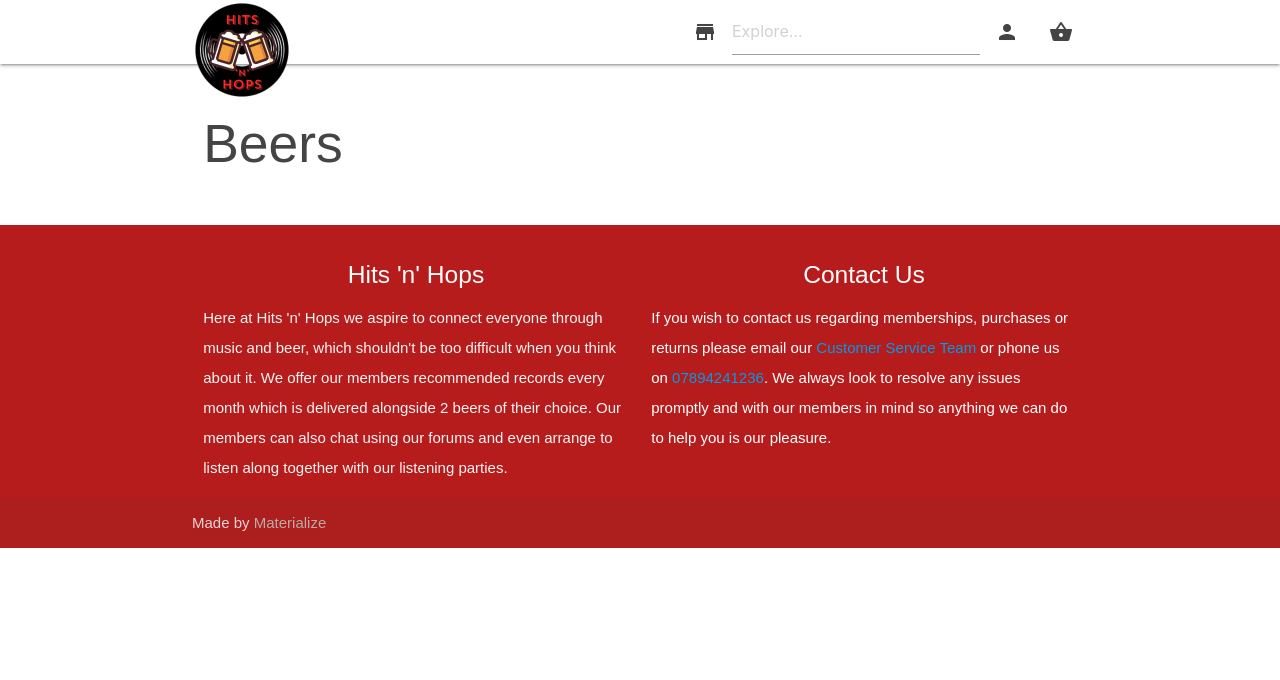
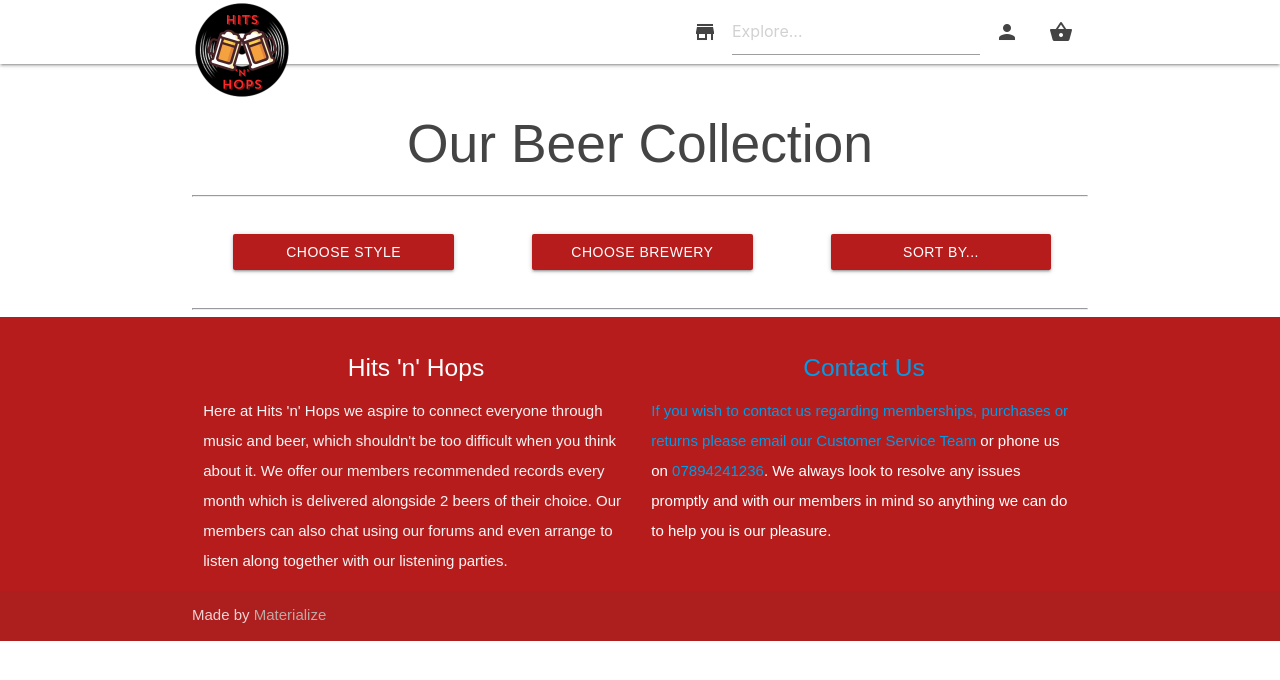
Before and after one commit to Code-Institute-Submissions/ms4project, a Django app: template products/templates/products/beers.html in a window 1280 px wide. Shown: the top 680 px of the page. Run offline with Django 3.2, Linux system fonts and the light colour scheme; the template is opened without the code that fills it, so the values that code supplies are empty; some web fonts are replaced.

Commit message:
added style, brewery and sort by to beers page

```diff
--- a/products/templates/products/beers.html
+++ b/products/templates/products/beers.html
@@ -12,8 +12,69 @@
 {% block content %}
     <div class="container">
         <div class="row">
-            <div class="col">
-                <h2 class="header">Beers</h2>
+            <h2 class="header center-align">Our Beer Collection</h2>
+            <hr>
+        </div>
+        <div class="row center-align">
+            <div class="col s12 m4">
+                <a class="btn btn-pick red darken-4 large modal-trigger" href="#style">Choose Style</a>
+
+                <!-- Modal Structure -->
+                <div id="style" class="modal">
+                    <div class="modal-content">
+                        <h4>Pick Your Style</h4>
+                        {% for style in styles %}
+                            <form action="#">
+                                <p>
+                                    <label>
+                                        <input name="group1" type="radio"/>
+                                        <span>{{ style.friendly_name }}</span>
+                                    </label>
+                                </p>
+                            </form>
+                        {% endfor %}
+                    </div>
+                    <div class="modal-footer">
+                        <a href="#!" class="modal-close waves-effect waves-green btn-flat">Agree</a>
+                    </div>
+                </div>
+
+            </div>
+            <div class="col s12 m4">
+                <a class="btn btn-pick large modal-trigger red darken-4" href="#brewery">Choose Brewery</a>
+
+                <!-- Modal Structure -->
+                <div id="brewery" class="modal">
+                    <div class="modal-content">
+                        <h4>Choose a Brewery</h4>
+                        {% for brewery in breweries %}
+                            <form action="#">
+                                <p>
+                                    <label>
+                                        <input name="group1" type="radio"/>
+                                        <span>{{ brewery.friendly_name }}</span>
+                                    </label>
+                                </p>
+                            </form>
+                        {% endfor %}
+                    </div>
+                    <div class="modal-footer">
+                        <a href="#!" class="modal-close waves-effect waves-green btn-flat">Agree</a>
+                    </div>
+                </div>
+            </div>
+            <div class="col s12 m4">
+                <a class="dropdown-trigger btn btn-pick large modal-trigger red darken-4" href="#" data-target="dropdown3">Sort By...</a>
+
+                <!-- Dropdown Structure -->
+                <ul id="dropdown3" class="dropdown-content">
+                        <li><a href="#!">Name</a></li>
+                        <li><a href="#!">Name</a></li>
+                        <li><a href="#!">Price</a></li>
+                        <li><a href="#!">Style</a></li>
+                        <li><a href="#!">Abv.</a></li>
+                        <li><a href="#!">Rating</li>
+                </ul>
             </div>
         </div>
         <div class="row">
@@ -48,5 +109,6 @@
                 </div>
             {% endfor %}
         </div>
+        <hr>
     </div>
 {% endblock %}
--- a/static/css/base.css
+++ b/static/css/base.css
@@ -29,6 +29,11 @@
 
 .beers-btn {
     margin: 1rem;
+}
+
+.btn-pick {
+    width: 80%;
+    margin: 2rem 2rem;
 }
 
 
@@ -107,8 +112,7 @@
 }
 
 footer.page-footer {
-    margin: 2rem 0 0;
-
+    margin: 0;
 }
 
 @media (min-width: 1500px) {
--- a/static/js/base.js
+++ b/static/js/base.js
@@ -2,4 +2,6 @@
     $('.parallax').parallax();
     $('.dropdown-trigger').dropdown();
     $('.sidenav').sidenav();
+    $('.modal').modal();
+    $('select').formSelect();
   });
--- a/templates/includes/mobile_nav.html
+++ b/templates/includes/mobile_nav.html
@@ -3,13 +3,6 @@
 <ul id="slide-out" class="sidenav">
         <li>
             <a href="{% url 'home' %}"><i class="material-icons">home</i>Homepage</a>
-        </li>
-        <li>
-            <form method="GET" action="{% url 'beers' %}">
-                <div class="input-group">
-                    <input class="form-control" id="search1" name="q" placeholder="Explore..." type="search" required>
-                </div>
-            </form>
         </li>
         <li>
             <a class="dropdown-trigger text-black" href="#" data-target="dropdown2"><i class="material-icons">person</i>My Account</a>
@@ -27,6 +20,13 @@
                     {% endif %}
               </p>
             </a>
+        </li>
+        <li>
+            <form method="GET" action="{% url 'beers' %}">
+                <div class="input-group">
+                    <input class="form-control" id="search1" name="q" placeholder="Explore..." type="search" required>
+                </div>
+            </form>
         </li>
     </ul>
 
```
